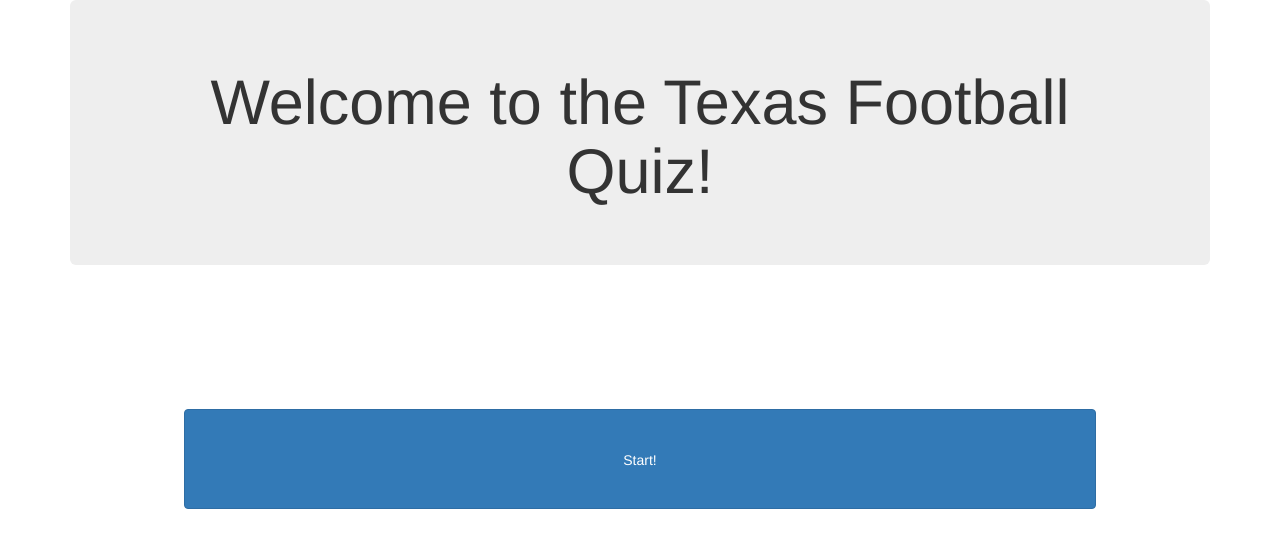
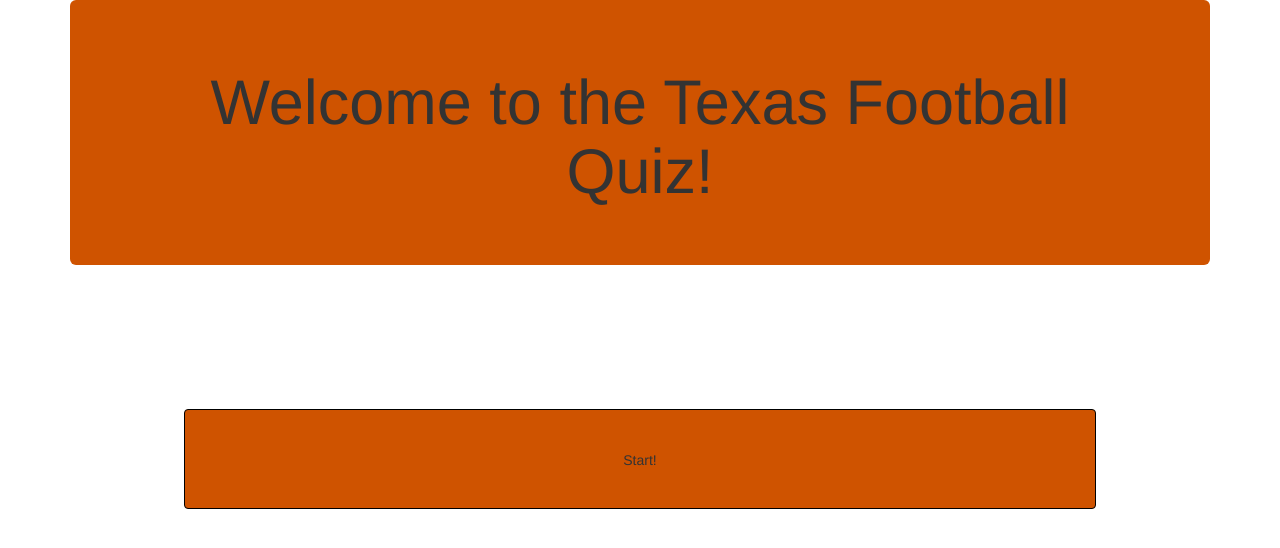
Before and after one commit to amyhre16/TriviaGame, a PHP site: page / in a window 1280 px wide. Shown: the top 548 px of the page. Run offline with PHP 8.4, Linux system fonts and the light colour scheme; some libraries are stand-ins or nearby versions.

Commit message:
added images, began adding questions

```diff
--- a/assets/css/style.css
+++ b/assets/css/style.css
@@ -1,5 +1,15 @@
 h1 {
 	text-align: center;
+}
+
+.btn, .jumbotron {
+	background-color: #CF5300;
+	border-color: black;
+}
+
+.btn:hover, .btn:active, .btn:focus {
+	background-color: #8e3e09;
+	border-color: black;
 }
 
 #start, #restartGame {
--- a/assets/javascript/app.js
+++ b/assets/javascript/app.js
@@ -4,7 +4,7 @@ $(document).ready(function() {
 	var wrong = 0;
 	var unanswered = 0;
     var result;
-	var timeLeft = 10;
+	var timeLeft = 15;
 	var time;
     var last = false;
 
@@ -12,7 +12,7 @@ $(document).ready(function() {
         correct = 0;
         wrong = 0;
         unanswered = 0;
-        timeLeft = 10;
+        timeLeft = 15;
         time;
         last = false;
         $('#finalResults').hide();
@@ -22,7 +22,7 @@ $(document).ready(function() {
 
     // starts the timer
     function startTime() {
-    	timeLeft = 10;
+    	timeLeft = 15;
     	time = setInterval(count, 1000);
     }
 
--- a/index.html
+++ b/index.html
@@ -11,80 +11,80 @@
 			<div class="jumbotron">
 				<h1>Welcome to the Texas Football Quiz!</h1>
 			</div>
-			<div class="btn btn-primary" id="start">Start!</div>
+			<div class="btn" id="start">Start!</div>
 			<div class="container">
 				<div class="row time">
 					<p>Time Remaining: <span id="timeRemaining"></span></p>
 				</div>
 				<div class="row question current" id="question1">
-					<div>This is Question Number 1</div>
-					<div class="answer btn btn-primary correct">Question 1 Answer 1</div>
-					<div class="answer btn btn-primary">Answer 2</div>
-					<div class="answer btn btn-primary">Answer 3</div>
-					<div class="answer btn btn-primary">Answer 4</div>
+					<div>How many national championships have the Longhorns won?</div>
+					<div class="answer btn correct">4</div>
+					<div class="answer btn">6</div
+		>			<div class="answer btn">0</div>
+					<div class="answer btn">1</div>
 				</div>
 				<div class="row question" id="question2">
-					<div>This is Question Number 2</div>
-					<div class="answer btn btn-primary">Answer 1</div>
-					<div class="answer btn btn-primary">Answer 2</div>
-					<div class="answer btn btn-primary correct">Question 2 Answer 3</div>
-					<div class="answer btn btn-primary">Answer 4</div>
+					<div>What Texas legend's record for most consecutive games with 100+ yards rushing did D'Onta Foreman recently break?</div>
+					<div class="answer btn">Vince Young</div>
+					<div class="answer btn">Jamaal Charles</div>
+					<div class="answer btn correct">Earl Campbell</div>
+					<div class="answer btn">Ricky Williams</div>
 				</div>
 				<div class="row question" id="question3">
-					<div>This is Question Number 3</div>
-					<div class="answer btn btn-primary">Answer 1</div>
-					<div class="answer btn btn-primary">Answer 2</div>
-					<div class="answer btn btn-primary correct">Question 3 Answer 3</div>
-					<div class="answer btn btn-primary">Answer 4</div>
+					<div>According to Lee Corso, on January 4, 2006, Texas "shocked the entire universe" when they upset USC in the BCS National Championship. What was the final score?</div>
+					<div class="answer btn">27 - 13</div>
+					<div class="answer btn">19 - 10</div>
+					<div class="answer btn correct">41 - 38</div>
+					<div class="answer btn">14 - 7</div>
 				</div>
 				<div class="row question" id="question4">
-					<div>This is Question Number 4</div>
-					<div class="answer btn btn-primary">Answer 1</div>
-					<div class="answer btn btn-primary">Answer 2</div>
-					<div class="answer btn btn-primary">Answer 3</div>
-					<div class="answer btn btn-primary correct">Question 4 Answer 4</div>
+					<div>What Texas quarterback holds the school record for most completions in a single game?</div>
+					<div class="answer btn">Colt McCoy, 48 completions</div>
+					<div class="answer btn">Garret Gilbert, 34 completions</div>
+					<div class="answer btn">Shane Buechele, 31 completions</div>
+					<div class="answer btn correct">Colt McCoy, 41 completions</div>
 				</div>
 				<div class="row question" id="question5">
-					<div>This is Question Number 5</div>
-					<div class="answer btn btn-primary">Answer 1</div>
-					<div class="answer btn btn-primary correct">Question 5 Answer 2</div>
-					<div class="answer btn btn-primary">Answer 3</div>
-					<div class="answer btn btn-primary">Answer 4</div>
+					<div>Jordan and Jaxon Shipley are two of the best receivers in Texas history. How many receiving yards did the brothers combine for in their careers?</div>
+					<div class="answer btn">6,100 yards</div>
+					<div class="answer btn correct">5,701 yards</div>
+					<div class="answer btn">5,500 yards</div>
+					<div class="answer btn">6,398 yards</div>
 				</div>
 				<div class="row question" id="question6">
-					<div>This is Question Number 6</div>
-					<div class="answer btn btn-primary">Answer 1</div>
-					<div class="answer btn btn-primary">Answer 2</div>
-					<div class="answer btn btn-primary correct">Question 6 Answer 3</div>
-					<div class="answer btn btn-primary">Answer 4</div>
+					<div>Who holds the recod for interceptions in a single season?</div>
+					<div class="answer btn">Blake Gideon, 9 interceptions</div>
+					<div class="answer btn">Jack Crain, 7 interceptions</div>
+					<div class="answer btn correct">Earl Thomas, 8 interceptions</div>
+					<div class="answer btn">Aaron Ross, 8 interceptions</div>
 				</div>
 				<div class="row question" id="question7">
 					<div>This is Question Number 7</div>
-					<div class="answer btn btn-primary correct">Question 7 Answer 1</div>
-					<div class="answer btn btn-primary">Answer 2</div>
-					<div class="answer btn btn-primary">Answer 3</div>
-					<div class="answer btn btn-primary">Answer 4</div>
+					<div class="answer btn correct">Question 7 Answer 1</div>
+					<div class="answer btn">Answer 2</div>
+					<div class="answer btn">Answer 3</div>
+					<div class="answer btn">Answer 4</div>
 				</div>
 				<div class="row question" id="question8">
 					<div>This is Question Number 8</div>
-					<div class="answer btn btn-primary">Answer 1</div>
-					<div class="answer btn btn-primary correct">Question 8 Answer 2</div>
-					<div class="answer btn btn-primary">Answer 3</div>
-					<div class="answer btn btn-primary">Answer 4</div>
+					<div class="answer btn">Answer 1</div>
+					<div class="answer btn correct">Question 8 Answer 2</div>
+					<div class="answer btn">Answer 3</div>
+					<div class="answer btn">Answer 4</div>
 				</div>
 				<div class="row question" id="question9">
 					<div>This is Question Number 9</div>
-					<div class="answer btn btn-primary">Answer 1</div>
-					<div class="answer btn btn-primary">Answer 2</div>
-					<div class="answer btn btn-primary">Answer 3</div>
-					<div class="answer btn btn-primary correct">Question 9 Answer 4</div>
+					<div class="answer btn">Answer 1</div>
+					<div class="answer btn">Answer 2</div>
+					<div class="answer btn">Answer 3</div>
+					<div class="answer btn correct">Question 9 Answer 4</div>
 				</div>
 				<div class="row question last" id="question10">
 					<div>This is Question Number 10</div>
-					<div class="answer btn btn-primary">Answer 1</div>
-					<div class="answer btn btn-primary">Answer 2</div>
-					<div class="answer btn btn-primary correct">Question 10 Answer 3</div>
-					<div class="answer btn btn-primary">Answer 4</div>
+					<div class="answer btn">Answer 1</div>
+					<div class="answer btn">Answer 2</div>
+					<div class="answer btn correct">Question 10 Answer 3</div>
+					<div class="answer btn">Answer 4</div>
 				</div>
 				<div class="row" id="resultDisplay">
 					<div class="result"></div>
@@ -93,7 +93,7 @@
 					<p id="displayCorrect">Correct Answers: <span id="numberCorrect"></span></p>
 					<p id="displayWrong">Incorrect Answers: <span id="numberIncorrect"></span></p>
 					<p id="displayUnanswered">Unanswered Questions: <span id="numberUnanswered"></span></p>
-					<div class="btn btn-primary" id="restartGame">Restart Game?</div>
+					<div class="btn" id="restartGame">Restart Game?</div>
 				</div>
 			</div>
 		</div>
```
Also changed, not shown: assets/images/colt-mccoy.jpg (added), assets/images/michaelgriffin.gif (added), assets/images/vince_osu.gif (added), assets/images/vy-sweed.gif (added), 2 other files.
